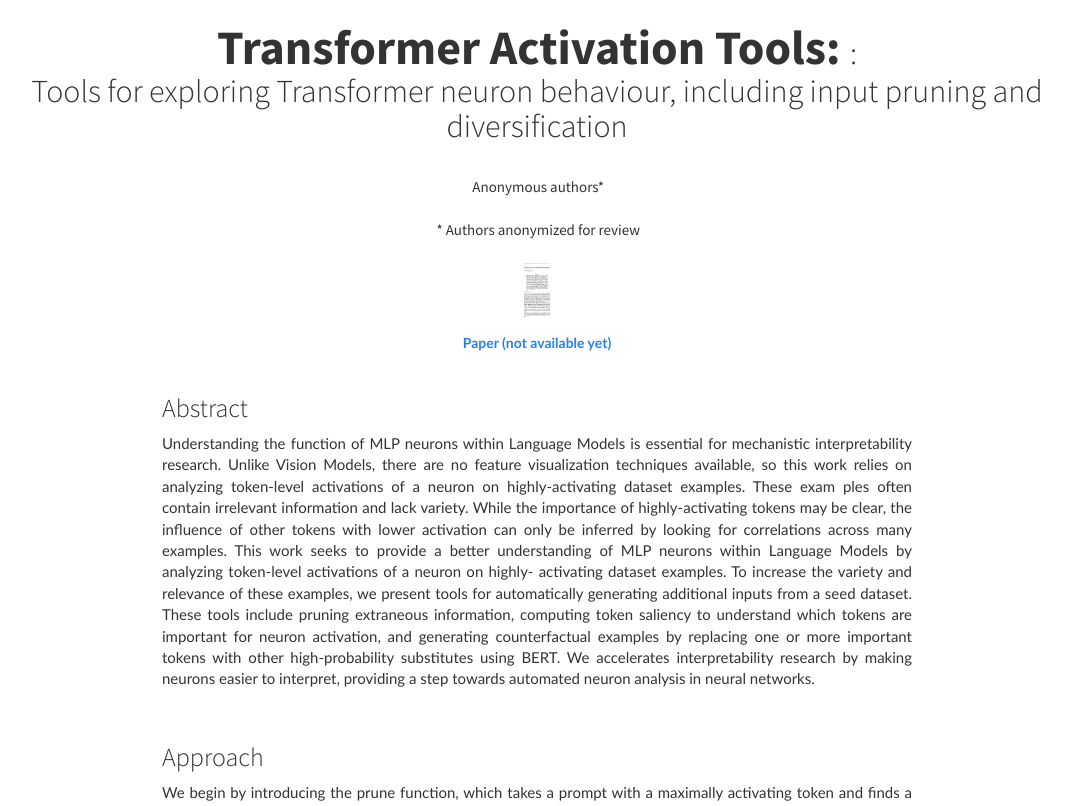
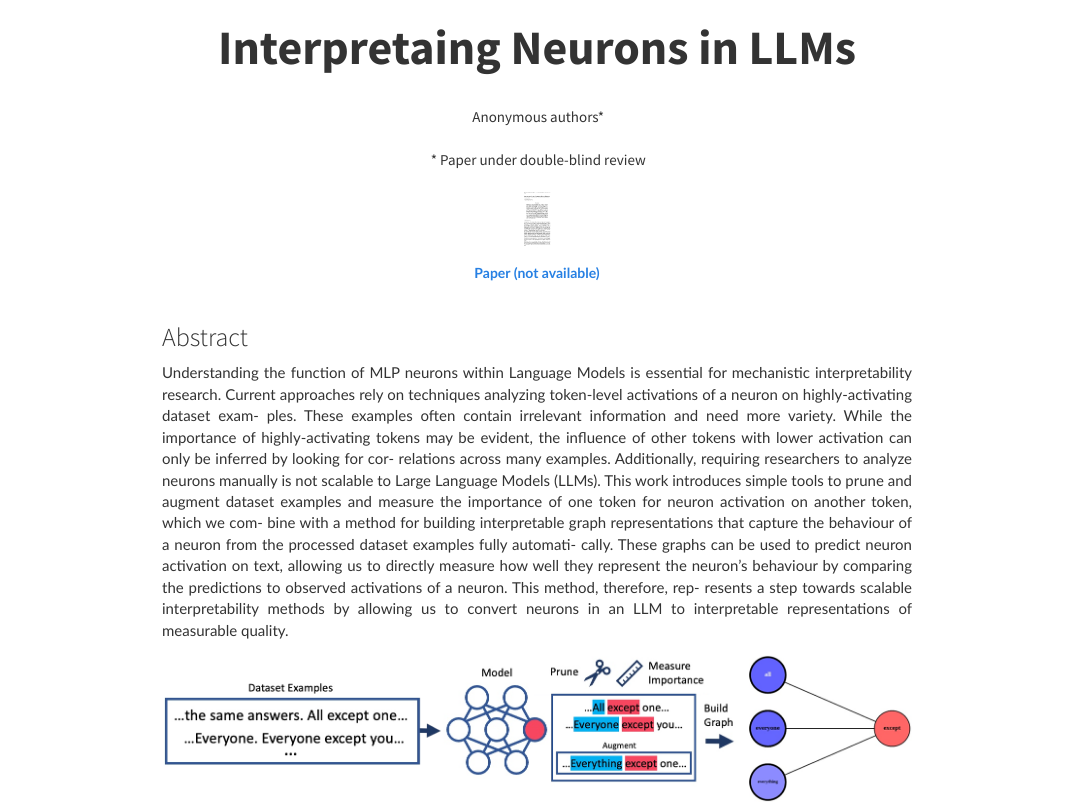
Before and after one commit to apartresearch/Neuron2Graph, a plain HTML site: page index.html in a window 1280 px wide. Shown: the top 806 px of the page, without its empty margins (103-1174 px from the left). Drawn offline with nearby package versions, Linux system fonts and the light colour scheme; some packages are replaced by stand-ins of ours; a script that the page names is missing.

Commit message:
Updated figure and abstract

```diff
--- a/index.html
+++ b/index.html
@@ -72,8 +72,8 @@
     <div class="container" id="main">
         <div class="row">
             <h2 class="col-md-12 text-center">
-                <b><font size="+6">Transformer Activation Tools: </font></b>: </br> Tools for exploring Transformer neuron behaviour, including input pruning and diversification
-
+                <b><font size="+6">Interpretaing Neurons in LLMs</font></b>
+            </h2>
             </br>
                 <!--<small>
                     CoRL 2021
@@ -90,7 +90,7 @@
                     <image src="img/robotics-at-google.png" height="40px"> Apart Research</a>
                     <a href="https://everydayrobots.com">
                     <image src="img/EverydayRobots2.gif" height="40px"> Everyday Robots</a> <br><br> -->
-                    * Authors anonymized for review
+                    * Paper under double-blind review
                 </ul>
             </div>
         </div>
@@ -101,7 +101,7 @@
                         <li>
                             <a href="">
                             <image src="img/paper-tb.png" height="60px" width="40px">
-                                <h4><strong>Paper (not available yet)</strong></h4>
+                                <h4><strong>Paper (not available)</strong></h4>
                             </a>
                         </li>
                     <!-- <li>
@@ -156,17 +156,23 @@
                     Abstract
                 </h3>
                 <p class="text-justify">
-                    Understanding the function of MLP neurons within Language Models is essential for mechanistic interpretability research. Unlike Vision Models, there are no
-feature visualization techniques available, so this work relies on analyzing token-level activations of a neuron on highly-activating dataset examples. These exam
-ples often contain irrelevant information and lack variety. While the importance
-of highly-activating tokens may be clear, the influence of other tokens with lower
-activation can only be inferred by looking for correlations across many examples. This work seeks to provide a better understanding of MLP neurons within
-Language Models by analyzing token-level activations of a neuron on highly-
-activating dataset examples. To increase the variety and relevance of these examples, we present tools for automatically generating additional inputs from a seed
-dataset. These tools include pruning extraneous information, computing token
-saliency to understand which tokens are important for neuron activation, and generating counterfactual examples by replacing one or more important tokens with
-other high-probability substitutes using BERT. We accelerates interpretability research by making neurons easier to interpret, providing a step towards automated
-neuron analysis in neural networks.
+                    Understanding the function of MLP neurons within Language Models is essential
+for mechanistic interpretability research. Current approaches rely on techniques
+analyzing token-level activations of a neuron on highly-activating dataset exam-
+ples. These examples often contain irrelevant information and need more variety.
+While the importance of highly-activating tokens may be evident, the influence
+of other tokens with lower activation can only be inferred by looking for cor-
+relations across many examples. Additionally, requiring researchers to analyze
+neurons manually is not scalable to Large Language Models (LLMs). This work
+introduces simple tools to prune and augment dataset examples and measure the
+importance of one token for neuron activation on another token, which we com-
+bine with a method for building interpretable graph representations that capture
+the behaviour of a neuron from the processed dataset examples fully automati-
+cally. These graphs can be used to predict neuron activation on text, allowing us
+to directly measure how well they represent the neuron’s behaviour by comparing
+the predictions to observed activations of a neuron. This method, therefore, rep-
+resents a step towards scalable interpretability methods by allowing us to convert
+neurons in an LLM to interpretable representations of measurable quality.
                 </p>
             </div>
         </div>
@@ -188,6 +194,10 @@ neuron analysis in neural networks.
 
         <div class="row">
             <div class="col-md-8 col-md-offset-2">
+
+<p style="text-align:center;">
+    <image src="img/architecture.png"  class="img-responsive" height="600px">
+</p>
             	<br>
                 <h3>
 Approach
@@ -214,11 +224,8 @@ Approach
                     This is done by masking each important token in turn and generating likely substitutions for that
                     token, creating new prompts with each of the top n substitutes, provided they cross a probability
                     threshold. The new prompts then have the importance and relative activation computed, and the
-                    resulting visualisation provides insights into the neuron’s behaviour.          </div>
+                    resulting visualisation provides insights into the neuron’s behaviour.         </p> </div>
 
-<p style="text-align:center;">
-    <image src="img/Example.png"  class="img-responsive" height="600px">
-</p>
 
         </div>
 
```
Also changed, not shown: img/architecture.png (added), img/table.png (added).
